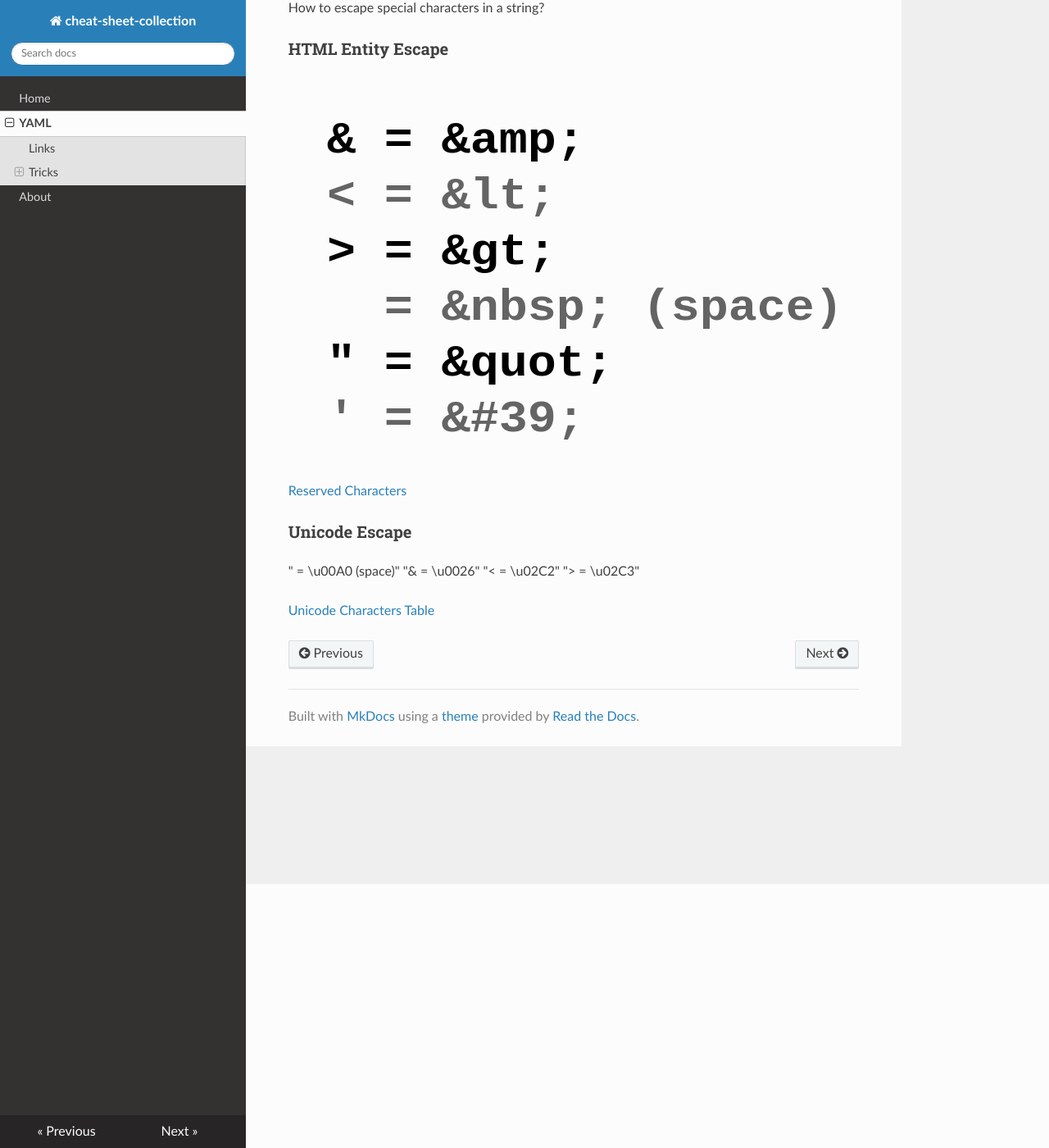
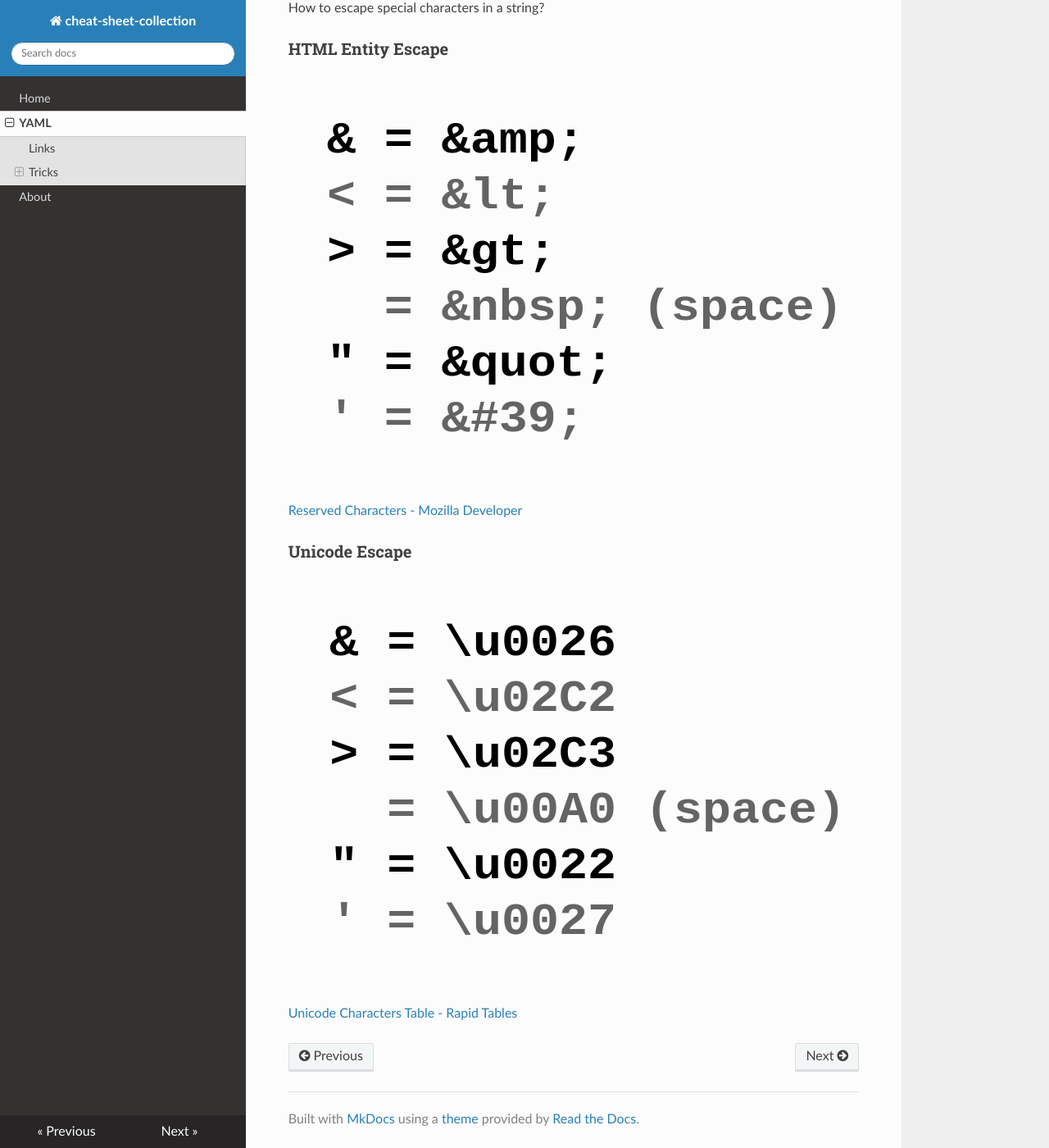
Before and after one commit to muratkendir/cheat-sheet-collection, an MkDocs documentation site: the page built from docs/yaml/yaml-main.md, in a window 1280 px wide and 1400 px high, scrolled down 322 px. Shown: the whole window at 82% size. Built offline with MkDocs 1.6.1, drawn with Linux system fonts in a browser that asks for light colours; nearby versions of some CDN libraries.

Commit message:
unicode-escapes.svg

```diff
--- a/docs/yaml/yaml-main.md
+++ b/docs/yaml/yaml-main.md
@@ -11,13 +11,11 @@ How to escape special characters in a string?
 ### HTML Entity Escape
 
 ![Entity Escapes](media/entity-escapes.svg)
-[Reserved Characters](https://developer.mozilla.org/en-US/docs/Glossary/Entity#reserved_characters)
+
+[Reserved Characters - Mozilla Developer](https://developer.mozilla.org/en-US/docs/Glossary/Entity#reserved_characters)
 
 ### Unicode Escape
 
-"  = \u00A0 (space)"
-"& = \u0026"
-"< = \u02C2"
-"> = \u02C3"
+![Unicode Escapes](media/unicode-escapes.svg)
 
-[Unicode Characters Table](https://www.rapidtables.com/code/text/unicode-characters.html)
+[Unicode Characters Table - Rapid Tables](https://www.rapidtables.com/code/text/unicode-characters.html)
```
Also changed, not shown: docs/yaml/media/escapes_by-inkscape.svg (added), docs/yaml/media/unicode-escapes.svg (added).
